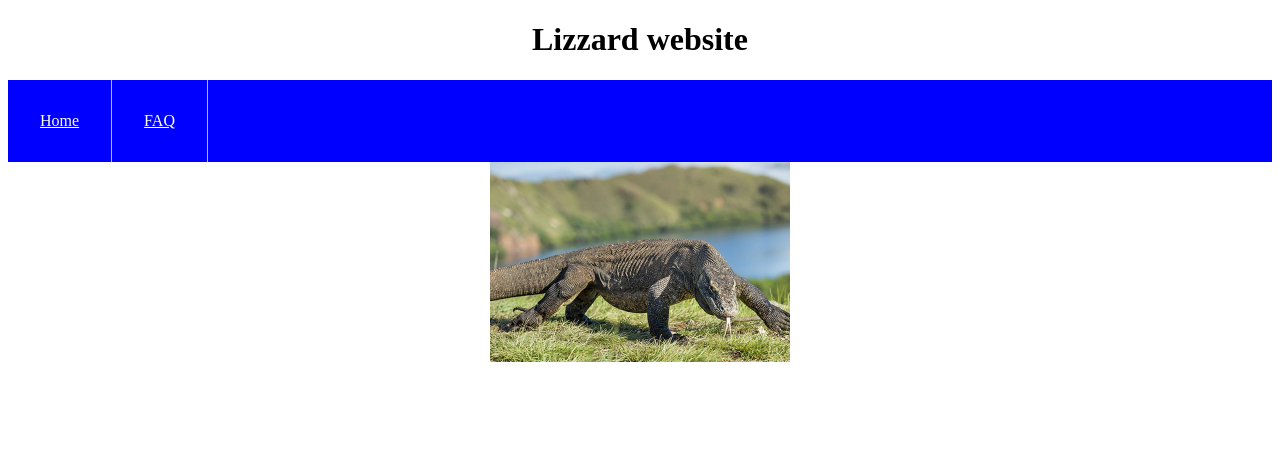
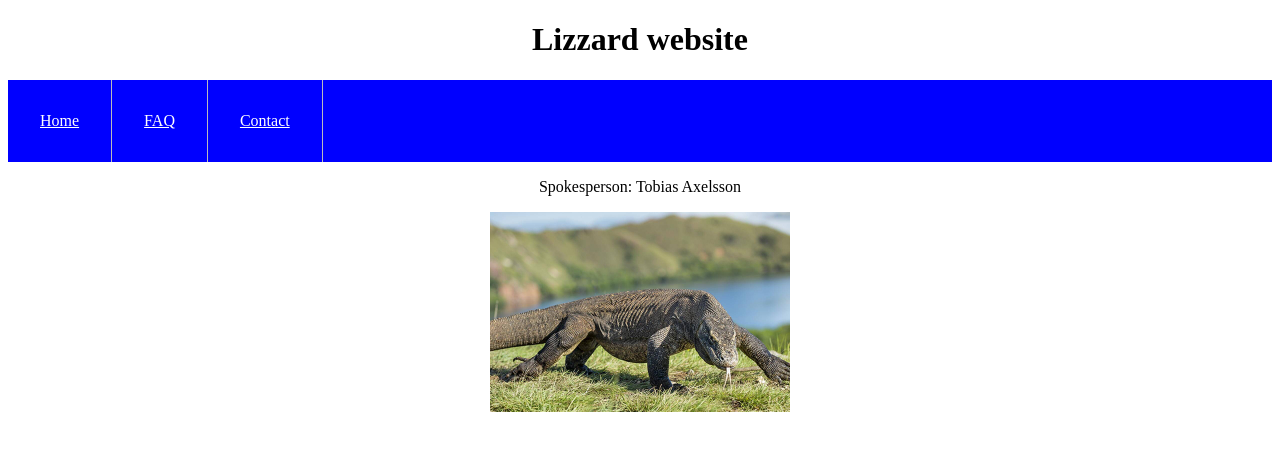
Before and after one commit to filmatop/lizzard, an Angular app: page /contact in a window 1280 px wide. Before the commit this address led to /. Shown: the top 450 px of the page. Built offline with nearby package versions, Linux system fonts and the light colour scheme.

Commit message:
component for contact information

```diff
--- a/src/app/app-routing.module.ts
+++ b/src/app/app-routing.module.ts
@@ -4,11 +4,13 @@ import { RouterModule, Routes } from '@angular/router';
 
 import { HomeComponent} from './home/home.component';
 import { FaqComponent } from './faq/faq.component';
+import { ContactComponent } from './contact/contact.component';
 
 const routes: Routes = [
   { path: '', redirectTo: '/home', pathMatch: 'full'},
   { path: 'home', component: HomeComponent },
-  { path: 'faq', component: FaqComponent }
+  { path: 'faq', component: FaqComponent },
+  { path: 'contact', component: ContactComponent }
 ];
 
 @NgModule({
--- a/src/app/app.component.html
+++ b/src/app/app.component.html
@@ -11,6 +11,9 @@
     <li>
       <a routerLink="/faq">FAQ</a>
     </li>
+    <li>
+      <a routerLink="/contact">Contact</a>
+    </li>
   </ul>
 
   <router-outlet></router-outlet>
--- a/src/app/app.module.ts
+++ b/src/app/app.module.ts
@@ -5,12 +5,14 @@ import { AppComponent } from './app.component';
 import { AppRoutingModule } from './/app-routing.module';
 import { HomeComponent } from './home/home.component';
 import { FaqComponent } from './faq/faq.component';
+import { ContactComponent } from './contact/contact.component';
 
 @NgModule({
   declarations: [
     AppComponent,
     HomeComponent,
-    FaqComponent
+    FaqComponent,
+    ContactComponent
   ],
   imports: [
     BrowserModule,
--- /dev/null
+++ b/src/app/contact/contact.component.html
@@ -0,0 +1,3 @@
+<p>
+  Spokesperson: Tobias Axelsson
+</p>
--- /dev/null
+++ b/src/app/contact/contact.component.ts
@@ -0,0 +1,15 @@
+import { Component, OnInit } from '@angular/core';
+
+@Component({
+  selector: 'app-contact',
+  templateUrl: './contact.component.html',
+  styleUrls: ['./contact.component.css']
+})
+export class ContactComponent implements OnInit {
+
+  constructor() { }
+
+  ngOnInit() {
+  }
+
+}
```
Also changed, not shown: src/app/contact/contact.component.css (added), 1 other file (tests, documents, lock files or other folders).
